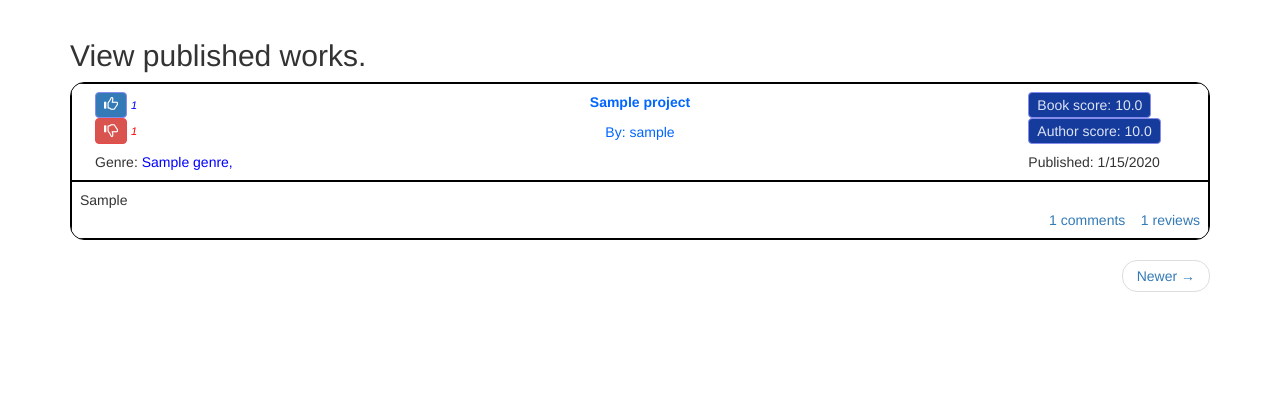
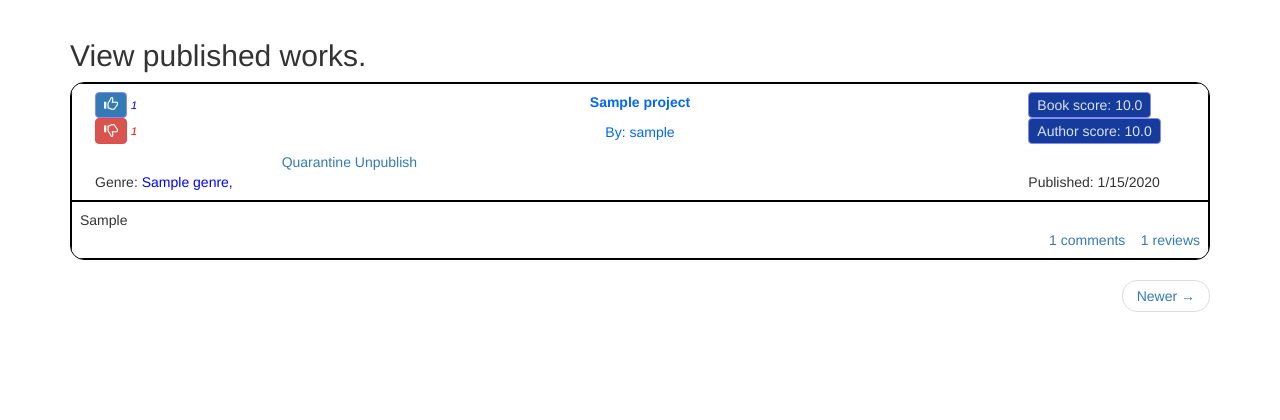
Before and after one commit to lootfee/writerrific, a Flask app: template app/templates/index.html in a window 1280 px wide. Shown: the part 51-471 px from the top of the page. Run offline with Flask 2, Linux system fonts and the light colour scheme; a user stored in the database is signed in; tables that the repository leaves empty hold one stand-in row (values such as "Sample post"); the template is opened without the code that fills it: values that come from a table or form of the project are taken from there, most other values are stand-ins (such as "Sample title", 1, 10 or a date in 2020); some libraries are stand-ins or nearby versions.

Commit message:
added unpublish

```diff
--- a/app/templates/_project.html
+++ b/app/templates/_project.html
@@ -30,7 +30,7 @@
 						<a href="{{ url_for('project_synopsis', id=project.id, title=project.title)}}" style="color:#0066ff; font-weight:bold;"><p>{{ project.title }}</p></a>
 						<a href="{{ url_for('user', username=project.author.username) }}" style="color:#0066ff;"><p>By: {{ project.author.username }}</p></a>
 						</div>
-
+						{% if current_user.is_authenticated %}{% if current_user.is_superuser() == True %}<span><a href="{{url_for('quarantine_project', id=project.id)}}"> Quarantine </a></span><span><a href="{{url_for('unpublish_project', id=project.id)}}"> Unpublish </a></span>{% endif %}{% endif %}
 					</span>
 					<span class="col-md-2 col-sm-2 col-xs-2">
 						{% if project.date_published %}
```
